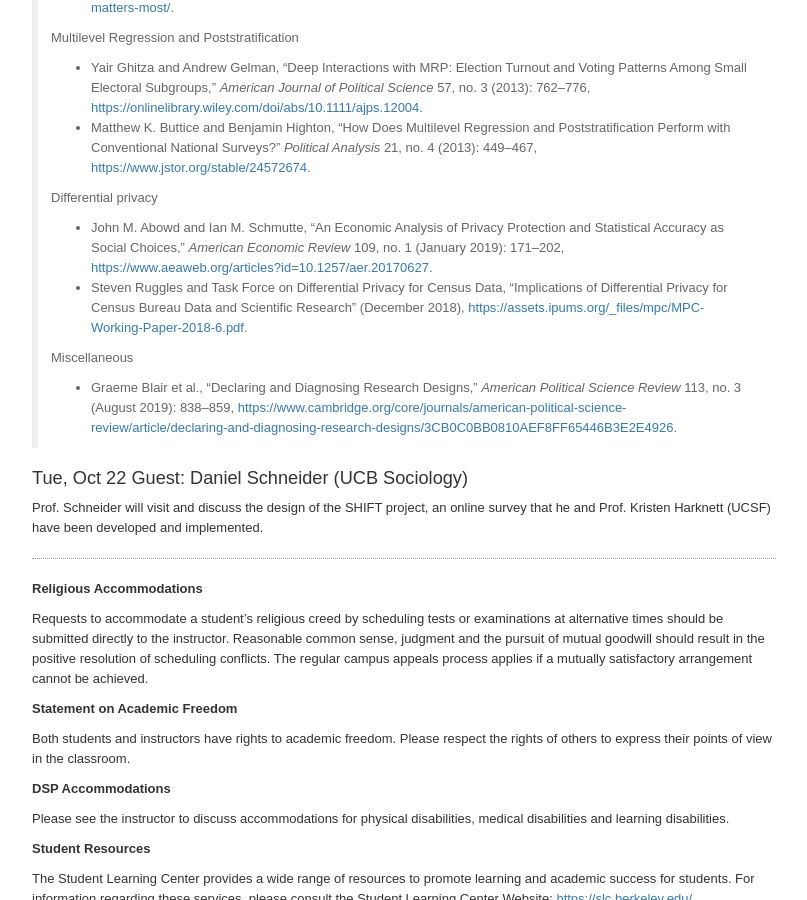
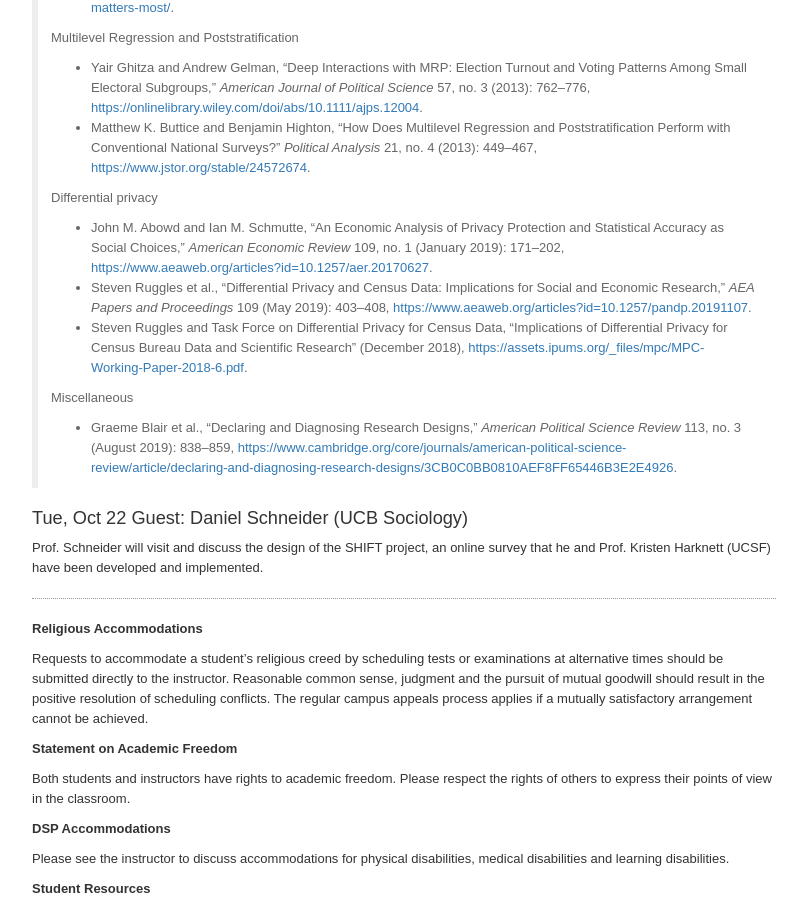
Before and after one commit to dfeehan/dfeehan.github.io, a Jekyll site: the page teaching/2019fa_demog260.html, which Jekyll copies as it is, in a window 1280 px wide and 900 px high, scrolled down 4813 px. Shown: the whole window, without its empty margins (236-1043 px from the left). Built offline with Jekyll 4.4.1, drawn with Linux system fonts in a browser that asks for light colours; some of the changed lines change nothing that is shown; some of the changed text lies outside the part shown.

Commit message:
added new diff privacy reading

```diff
--- a/teaching/2019fa_demog260.html
+++ b/teaching/2019fa_demog260.html
@@ -501,7 +501,7 @@ WISHLIST:
  * color: red;
  */}
 </style>
-<p>(Syllabus last updated: 2019-October-08)</p>
+<p>(Syllabus last updated: 2019-October-09)</p>
 <p><strong>Class meetings: Tuesdays, 12.30-3.30pm Demography Seminar Room</strong><br />
 <strong>Office hours</strong>: by appointment (please send me an email and we can find a time)<br />
 <strong>Email</strong>: feehan [at] berkeley.edu<br />
@@ -909,6 +909,7 @@ ACTIVITY:
 <p>Differential privacy</p>
 <ul>
 <li><span class="citation">John M. Abowd and Ian M. Schmutte, “An Economic Analysis of Privacy Protection and Statistical Accuracy as Social Choices,” <em>American Economic Review</em> 109, no. 1 (January 2019): 171–202, <a href="https://www.aeaweb.org/articles?id=10.1257/aer.20170627">https://www.aeaweb.org/articles?id=10.1257/aer.20170627</a>.</span></li>
+<li><span class="citation">Steven Ruggles et al., “Differential Privacy and Census Data: Implications for Social and Economic Research,” <em>AEA Papers and Proceedings</em> 109 (May 2019): 403–408, <a href="https://www.aeaweb.org/articles?id=10.1257/pandp.20191107">https://www.aeaweb.org/articles?id=10.1257/pandp.20191107</a>.</span></li>
 <li><span class="citation">Steven Ruggles and Task Force on Differential Privacy for Census Data, “Implications of Differential Privacy for Census Bureau Data and Scientific Research” (December 2018), <a href="https://assets.ipums.org/_files/mpc/MPC-Working-Paper-2018-6.pdf">https://assets.ipums.org/_files/mpc/MPC-Working-Paper-2018-6.pdf</a>.</span></li>
 </ul>
 <p>Miscellaneous</p>
```
